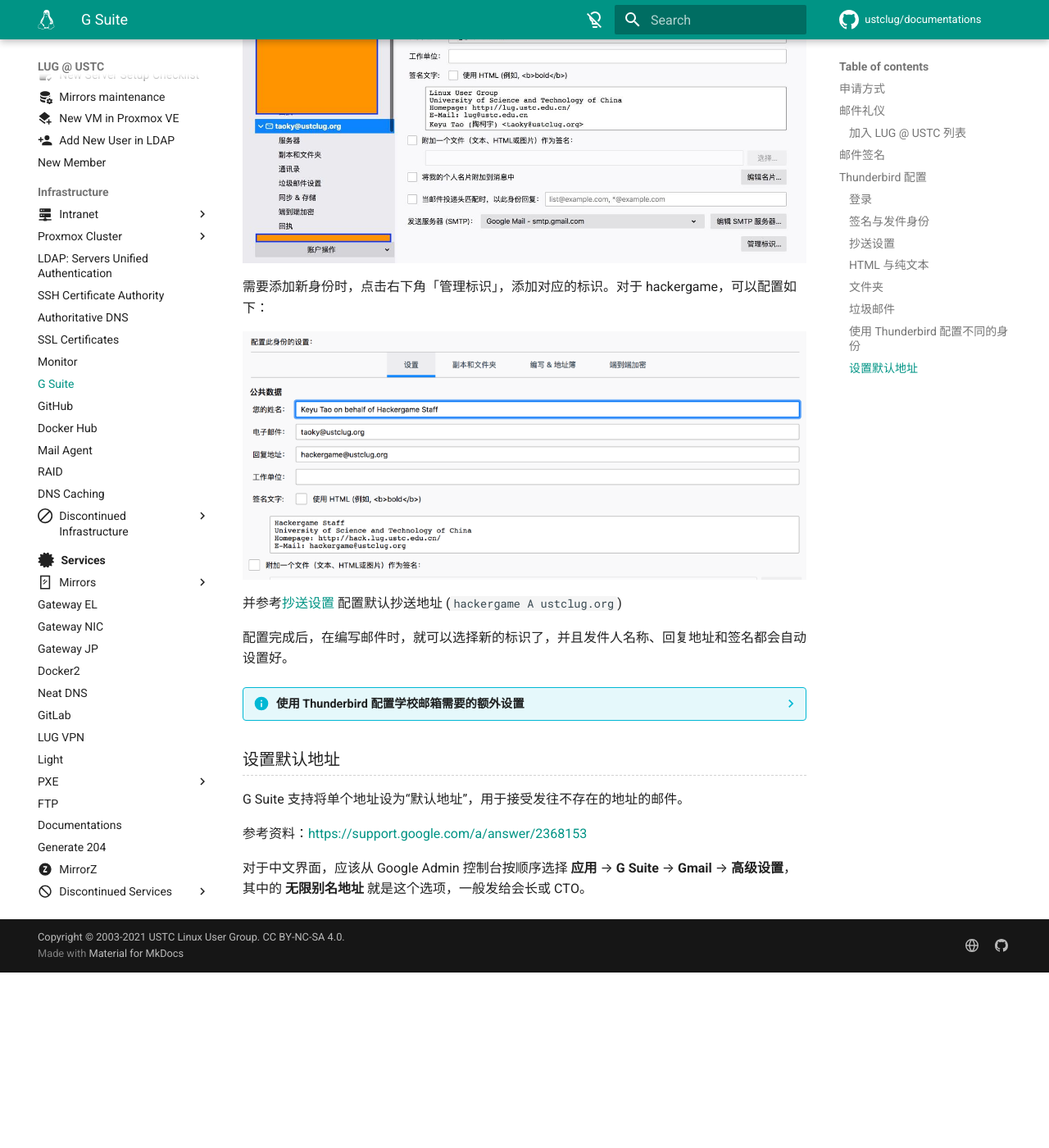
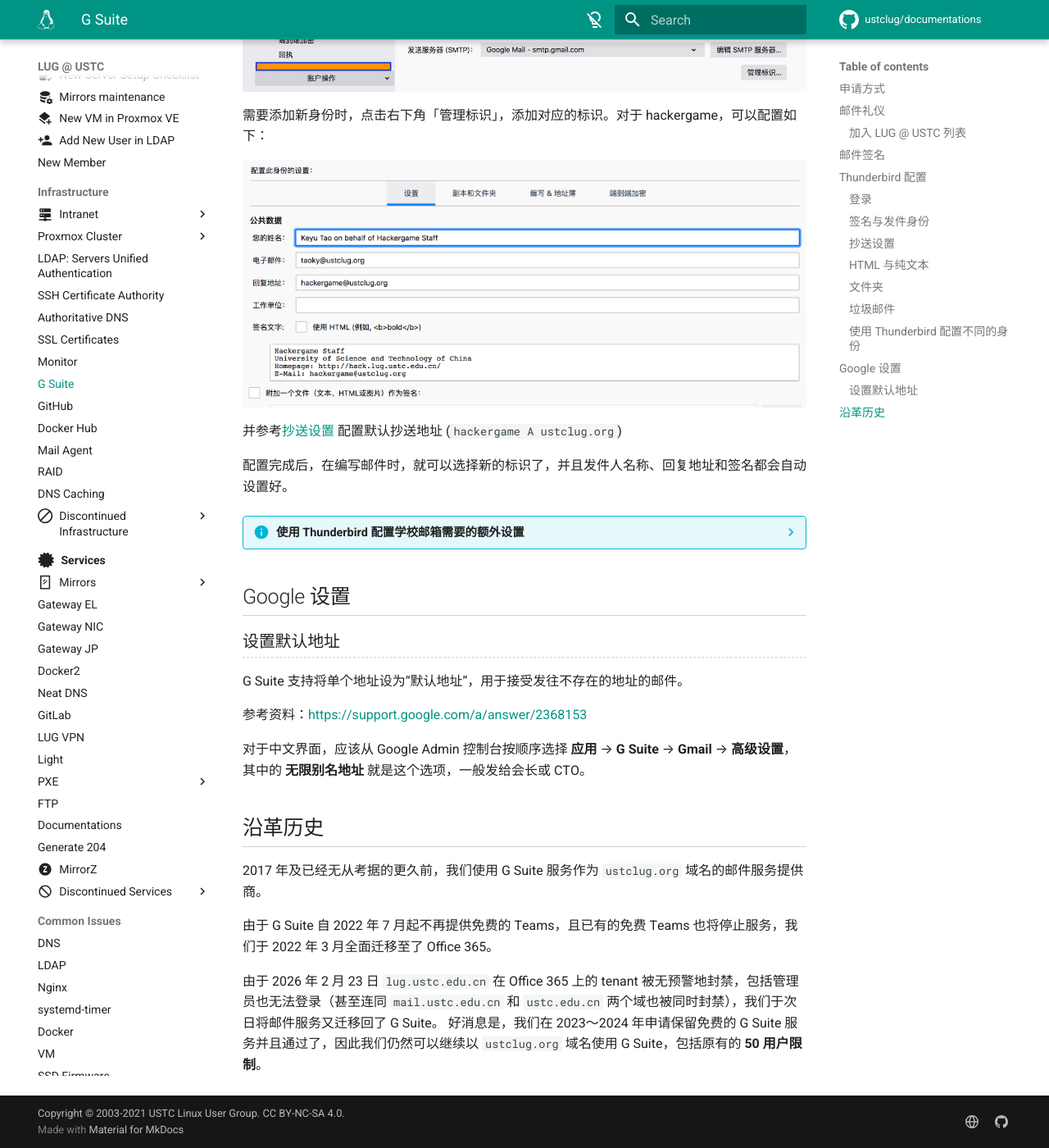
Before and after one commit to ustclug/documentations, an MkDocs documentation site: the page built from docs/infrastructure/google.md, in a window 1280 px wide and 1400 px high, scrolled down 10175 px. Shown: the whole window at 82% size. Built offline with MkDocs 1.6.1 and Material for MkDocs 9.7.7, drawn with Linux system fonts in a browser that asks for light colours; comment, search, counter and statistics services are not loaded; before the commit the page ends 11361 px from its top, so only the background shows below that; some of the changed text lies outside the part shown.

Commit message:
google: Add a H2 to separate from TB section, move history to bottom

```diff
--- a/docs/infrastructure/google.md
+++ b/docs/infrastructure/google.md
@@ -191,6 +184,8 @@
 
     所以如果需要使用 Thunderbird 从 mail.ustc.edu.cn 收发邮件，需要做以下的配置：Edit -> Settings，在 "General" 中拖到最下面选择 "Config Editor..."。在新弹出的高级配置的标签中输入 utf8，将 `mail.server.default.allow_utf8_accept` 的值从 true 改成 false。这个设置不会影响其他邮箱的使用。
 
+## Google 设置 {#admin}
+
 ### 设置默认地址 {#default-route}
 
 G Suite 支持将单个地址设为“默认地址”，用于接受发往不存在的地址的邮件。
@@ -198,3 +193,14 @@
 参考资料：<https://support.google.com/a/answer/2368153>
 
 对于中文界面，应该从 Google Admin 控制台按顺序选择 **应用** → **G Suite** → **Gmail** → **高级设置**，其中的 **无限别名地址** 就是这个选项，一般发给会长或 CTO。
+
+## 沿革历史 {#history}
+
+2017 年及已经无从考据的更久前，我们使用 G Suite 服务作为 `ustclug.org` 域名的邮件服务提供商。
+
+由于 G Suite 自 2022 年 7 月起不再提供免费的 Teams，且已有的免费 Teams 也将停止服务，我们于 2022 年 3 月全面迁移至了 Office 365。
+
+由于 2026 年 2 月 23 日 `lug.ustc.edu.cn` 在 Office 365 上的 tenant 被无预警地封禁，包括管理员也无法登录（甚至连同 `mail.ustc.edu.cn` 和 `ustc.edu.cn` 两个域也被同时封禁），我们于次日将邮件服务又迁移回了 G Suite。
+好消息是，我们在 2023～2024 年申请保留免费的 G Suite 服务并且通过了，因此我们仍然可以继续以 `ustclug.org` 域名使用 G Suite，包括原有的 **50 用户限制**。
+
+<!-- 考虑到此页面的 URL 还有一定数量的外链，我们把本页文档重新加了回来，但是所有有意义的内容都已经移动到了 [Office 365](office.md) 页面中。 -->
```
Also changed, not shown: other parts of docs/infrastructure/google.md (+0 -7 lines), docs/infrastructure/office.md (+2 -0 lines).
